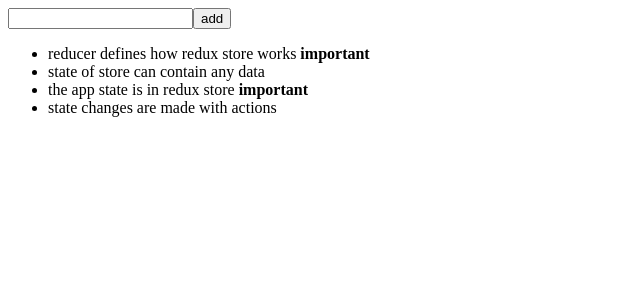
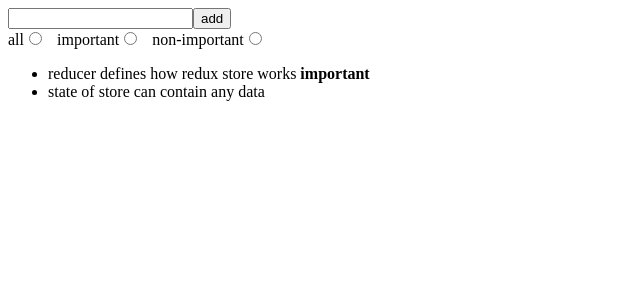
Before and after one commit to winstonrc/blog-tracker-server, a React (Create React App) app in the folder part6/redux-notes/: page / in a window 1280 px wide. Shown: the top 300 px of the page, without its empty margins (0-640 px from the left). Built offline with nearby package versions, Linux system fonts and the light colour scheme.

Commit message:
update filters

```diff
--- a/part6/redux-notes/src/App.js
+++ b/part6/redux-notes/src/App.js
@@ -1,11 +1,13 @@
 import NewNote from './components/NewNote'
+import VisibilityFilter from './components/VisibilityFilter'
 import Notes from './components/Notes'
 
 const App = () => {
   return (
     <div>
-      <NewNote />
-      <Notes  />
+      <NewNote/>
+      <VisibilityFilter/>
+      <Notes />
     </div>
   )
 }
--- a/part6/redux-notes/src/components/Notes.js
+++ b/part6/redux-notes/src/components/Notes.js
@@ -12,7 +12,14 @@
 
 const Notes = () => {
   const dispatch = useDispatch()
-  const notes = useSelector(state => state)
+  const notes = useSelector(({ filter, notes }) => {
+    if (filter === 'ALL') {
+      return notes
+    }
+    return filter  === 'IMPORTANT'
+      ? notes.filter(note => note.important)
+      : notes.filter(note => !note.important)
+  })
 
   return(
     <ul>
--- /dev/null
+++ b/part6/redux-notes/src/components/VisibilityFilter.js
@@ -0,0 +1,35 @@
+import { useDispatch } from 'react-redux'
+import { filterChange } from '../reducers/filterReducer'
+
+const VisibilityFilter = (props) => {
+  const dispatch = useDispatch()
+
+  return (
+    <div>
+      all
+      <input
+        id='radio-all'
+        type="radio"
+        name="filter"
+        // checked
+        onChange={() => dispatch(filterChange('ALL'))}
+      /> &nbsp;
+      important
+      <input
+        id='radio-important'
+        type="radio"
+        name="filter"
+        onChange={() => dispatch(filterChange('IMPORTANT'))}
+      /> &nbsp;
+      non-important
+      <input
+        id='radio-non-important'
+        type="radio"
+        name="filter"
+        onChange={() => dispatch(filterChange('NON-IMPORTANT'))}
+      />
+    </div>
+  )
+}
+
+export default VisibilityFilter
--- a/part6/redux-notes/src/index.js
+++ b/part6/redux-notes/src/index.js
@@ -1,29 +1,17 @@
 import React from 'react'
 import ReactDOM from 'react-dom/client'
-import { createStore } from 'redux'
+import { createStore, combineReducers } from 'redux'
 import { Provider } from 'react-redux'
 import App from './App'
 import noteReducer from './reducers/noteReducer'
+import filterReducer from './reducers/filterReducer'
 
-const store = createStore(noteReducer)
-
-store.dispatch({
-  type: 'NEW_NOTE',
-  data: {
-    content: 'the app state is in redux store',
-    important: true,
-    id: 1
-  }
+const reducer = combineReducers({
+  notes: noteReducer,
+  filter: filterReducer
 })
 
-store.dispatch({
-  type: 'NEW_NOTE',
-  data: {
-    content: 'state changes are made with actions',
-    important: false,
-    id: 2
-  }
-})
+const store = createStore(reducer)
 
 ReactDOM.createRoot(document.getElementById('root')).render(
   <Provider store={store}>
--- /dev/null
+++ b/part6/redux-notes/src/reducers/filterReducer.js
@@ -0,0 +1,17 @@
+const filterReducer = (state = 'ALL', action) => {
+    switch (action.type) {
+        case 'SET_FILTER':
+          return action.filter
+        default:
+          return state
+    }
+}
+
+export const filterChange = filter => {
+    return {
+      type: 'SET_FILTER',
+      filter,
+    }
+}
+
+export default filterReducer
```
